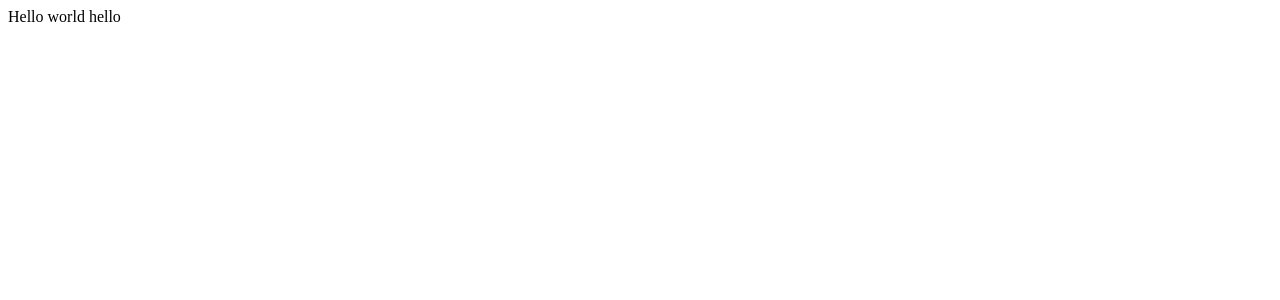
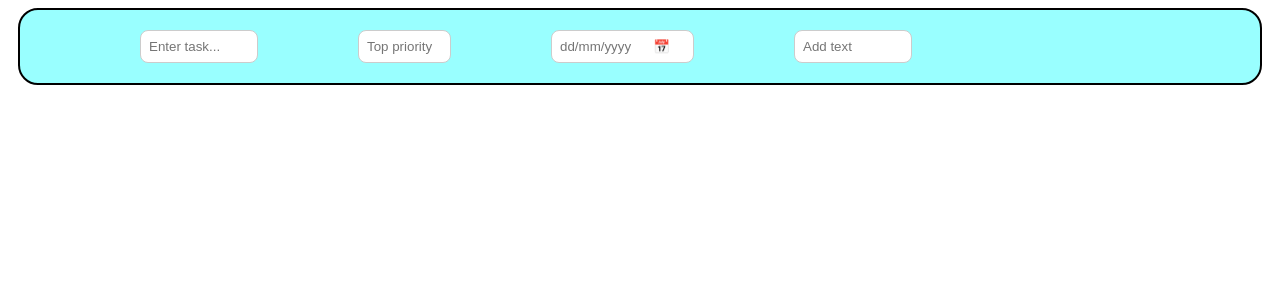
Before and after one commit to pljf/Task-Schedule, a React (Vite) app in the folder my-app/: page / in a window 1280 px wide. Shown: the top 300 px of the page. Built offline with nearby package versions, Linux system fonts and the light colour scheme.

Commit message:
task-input

```diff
--- a/my-app/src/App.tsx
+++ b/my-app/src/App.tsx
@@ -4,8 +4,29 @@ function App() {
   return (
     <>
       <section id="Header"></section>
-      <section id="task-input"> </section>
-      <section id="task-schedule">Hello world hello</section>
+      <section id="task-input">
+        <div style={{
+          border: '2px solid #000',
+          padding: '20px',
+          borderRadius: '20px',
+          backgroundColor: '#99FFFF',
+          maxWidth: '1200px'  ,
+          margin: '0 auto',
+          width: 'calc(100% - 40px)'
+        }}>
+
+        <input style={{ marginRight: '100px' , marginLeft:'100px', width: '100px', borderRadius: '8px',padding: '8px', border: '1px solid #ccc'}}
+          type="text" placeholder="Enter task..." />
+        <input style ={{marginRight: '100px', width: ' 75px', borderRadius: '8px', padding: '8px', border: '1px solid #ccc'}}
+          type="text" placeholder="Top priority"/>
+        <input style ={{marginRight: '100px', width: '125px', borderRadius: '8px', padding: '8px', border: '1px solid #ccc'}}
+          type="text" placeholder="dd/mm/yyyy      📅"/>
+        <input style ={{marginRight: '100px', width: '100px', borderRadius: '8px', padding: '8px', border: '1px solid #ccc'}}
+          type="text" placeholder="Add text"/>
+
+        </div>
+      </section>
+      <section id="task-schedule"></section>
       <section id="animation"></section>
     </>
 
```
